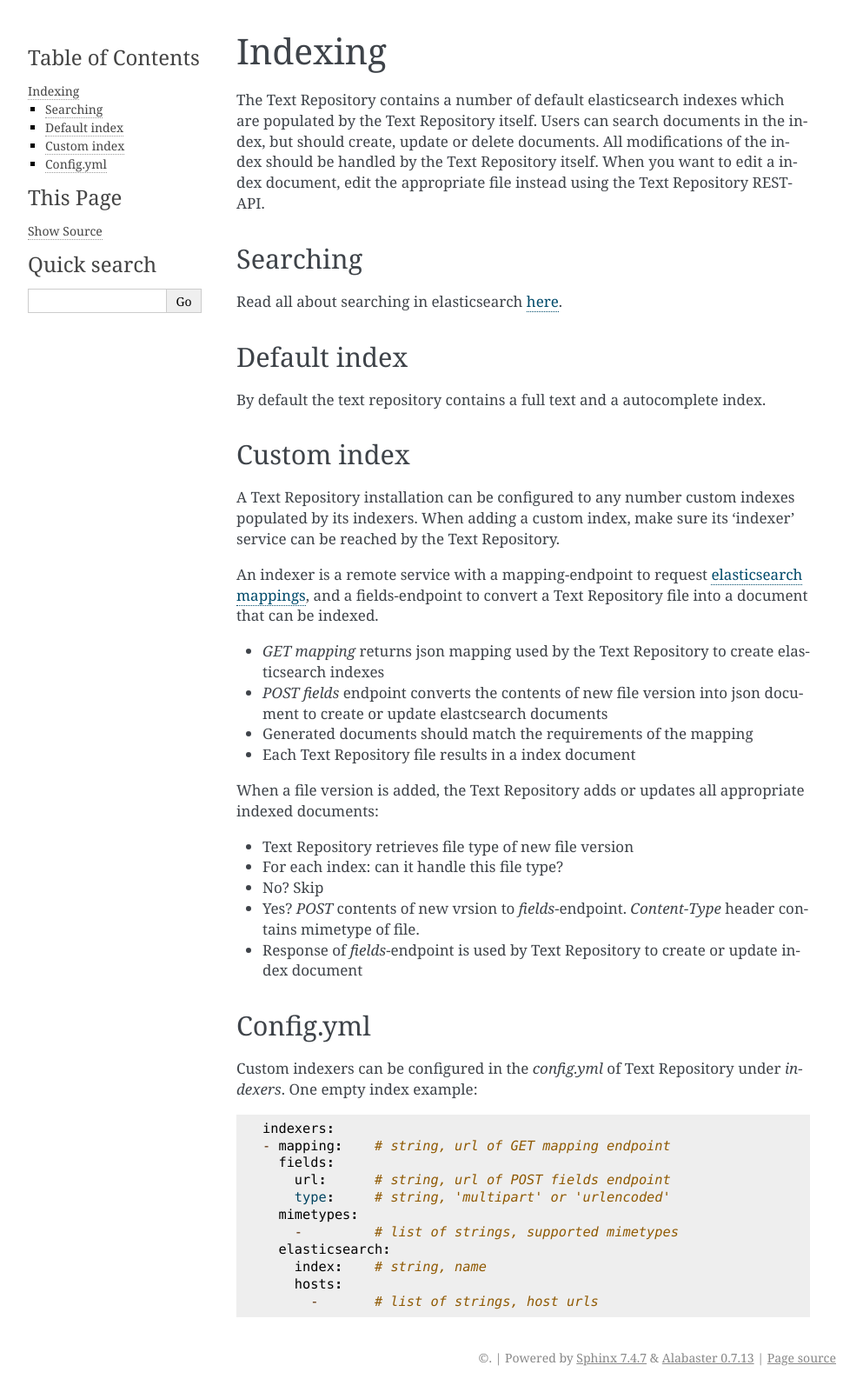
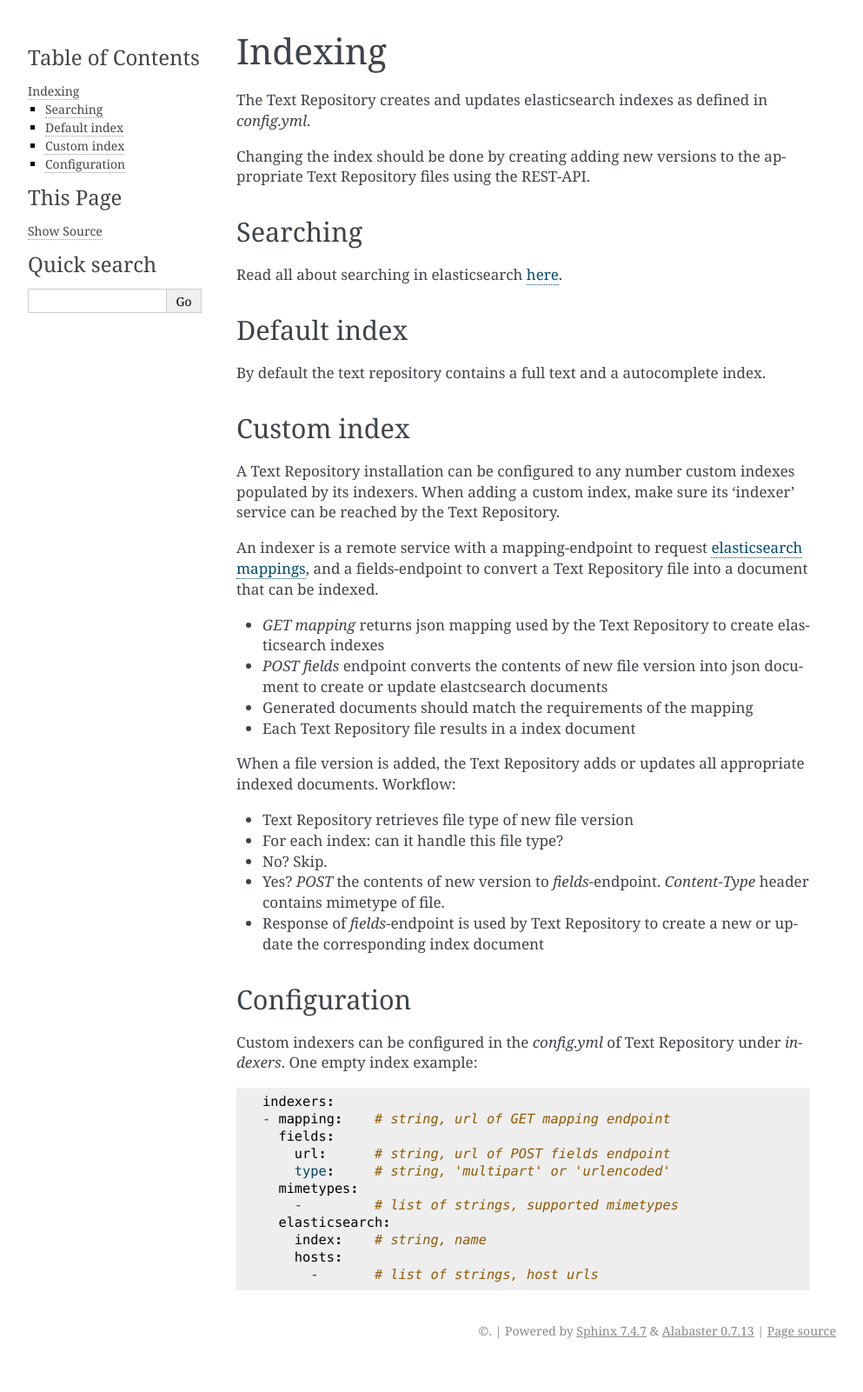
Before and after one commit to knaw-huc/textrepo, a Sphinx documentation site: the page built from docs/indexing.rst, in a window 1280 px wide. Shown: the whole page at 87% size, without its empty margins (148-1141 px from the left). Built offline with Sphinx 7.4.7, drawn with Linux system fonts in a browser that asks for light colours; after the commit the page ends 1570 px from its top, so only the background shows below that.

Commit message:
Rewrite components.rst, indexing.rst, overview.rst, usage.rst

```diff
--- a/docs/indexing.rst
+++ b/docs/indexing.rst
@@ -3,10 +3,9 @@
 Indexing
 ========
 
-The |tr| contains a number of default elasticsearch indexes which are populated by the |tr| itself.
-Users can search documents in the index, but should create, update or delete documents.
-All modifications of the index should be handled by the |tr| itself.
-When you want to edit a index document, edit the appropriate file instead using the |tr| REST-API.
+The |tr| creates and updates elasticsearch indexes as defined in `config.yml`.
+
+Changing the index should be done by creating adding new versions to the appropriate |tr| files using the REST-API.
 
 Searching
 ---------
@@ -31,16 +30,16 @@ An indexer is a remote service with a mapping-endpoint to request `elasticsearch
 - Generated documents should match the requirements of the mapping
 - Each |tr| file results in a index document
 
-When a file version is added, the |tr| adds or updates all appropriate indexed documents:
+When a file version is added, the |tr| adds or updates all appropriate indexed documents. Workflow:
 
 - |tr| retrieves file type of new file version
 - For each index: can it handle this file type?
-- No? Skip
-- Yes? `POST` contents of new vrsion to `fields`-endpoint. `Content-Type` header contains mimetype of file.
-- Response of `fields`-endpoint is used by |tr| to create or update index document
+- No? Skip.
+- Yes? `POST` the contents of new version to `fields`-endpoint. `Content-Type` header contains mimetype of file.
+- Response of `fields`-endpoint is used by |tr| to create a new or update the corresponding index document
 
-Config.yml
-----------
+Configuration
+-------------
 Custom indexers can be configured in the `config.yml` of |tr| under `indexers`.
 One empty index example: ::
 
--- a/docs/overview.rst
+++ b/docs/overview.rst
@@ -3,10 +3,12 @@
 Overview
 ========
 
+The |tr| was born out of the desire to archive and unlock text corpora of its various files and formats in a durable and consistent way.
+
 Domain model
 ************
 
-The |tr| is build around a number of core concepts that allow it to create a generic represention of text corpora:
+The |tr| is build around a number of core concepts that allow it to represent text corpora in a generic way:
 
 - **document**: top level object which represents the core physical entity of a digitized corpus (e.g. a page) that resulted in scans, xml-files, text files and other file types. A document contains a list of files, unique by file type
 - **file**: as found on your computer, including a file type but *without* its contents. A file contains a list of versions
--- a/docs/usage.rst
+++ b/docs/usage.rst
@@ -10,8 +10,8 @@ Run locally
 
 To start and stop the |tr|: ::
 
+  ./scripts/start.sh
   ./scripts/stop.sh
-  ./scripts/start.sh
 
 Note: These scripts are quite rigorous and all data will be lost when restarting, so *use for development purposes only*.
 
```
Also changed, not shown: docs/components.rst (line endings or trailing spaces).
